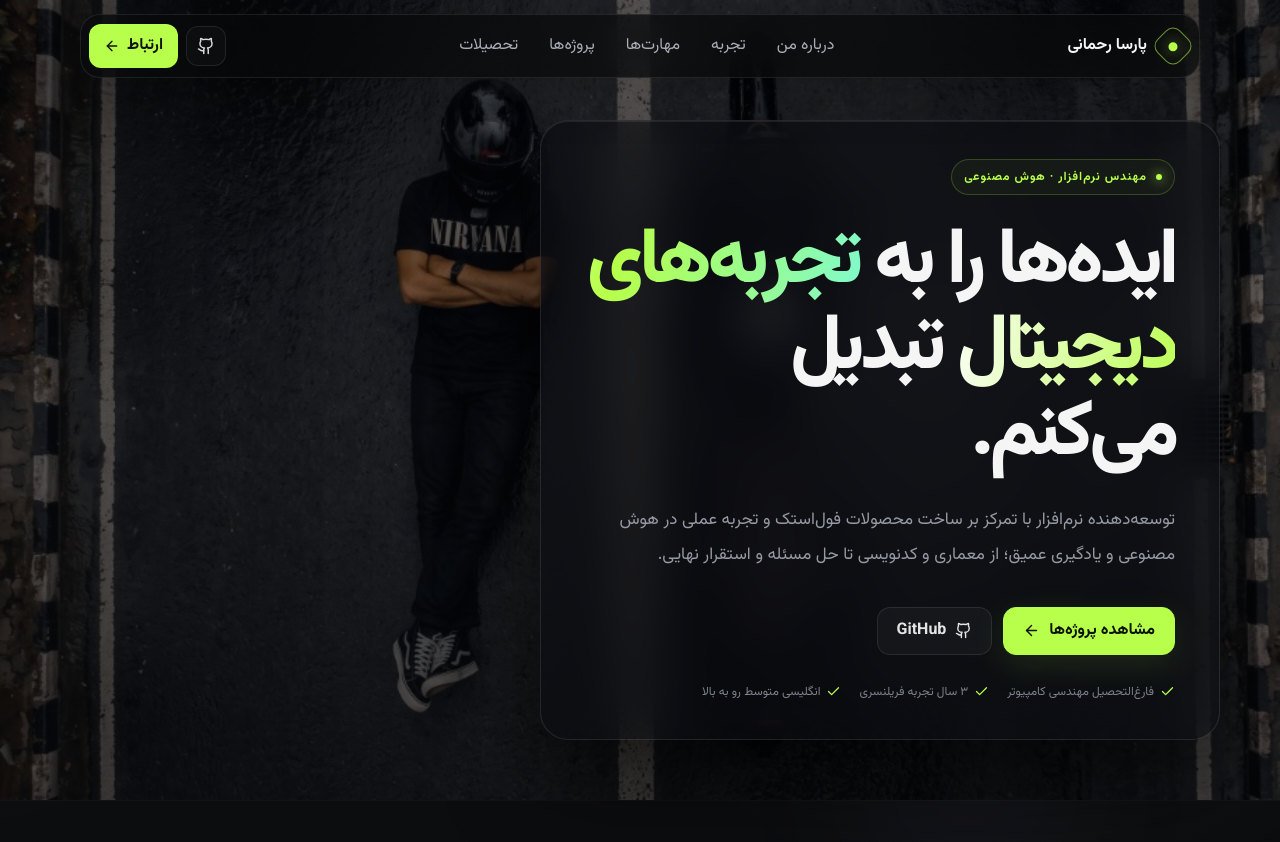
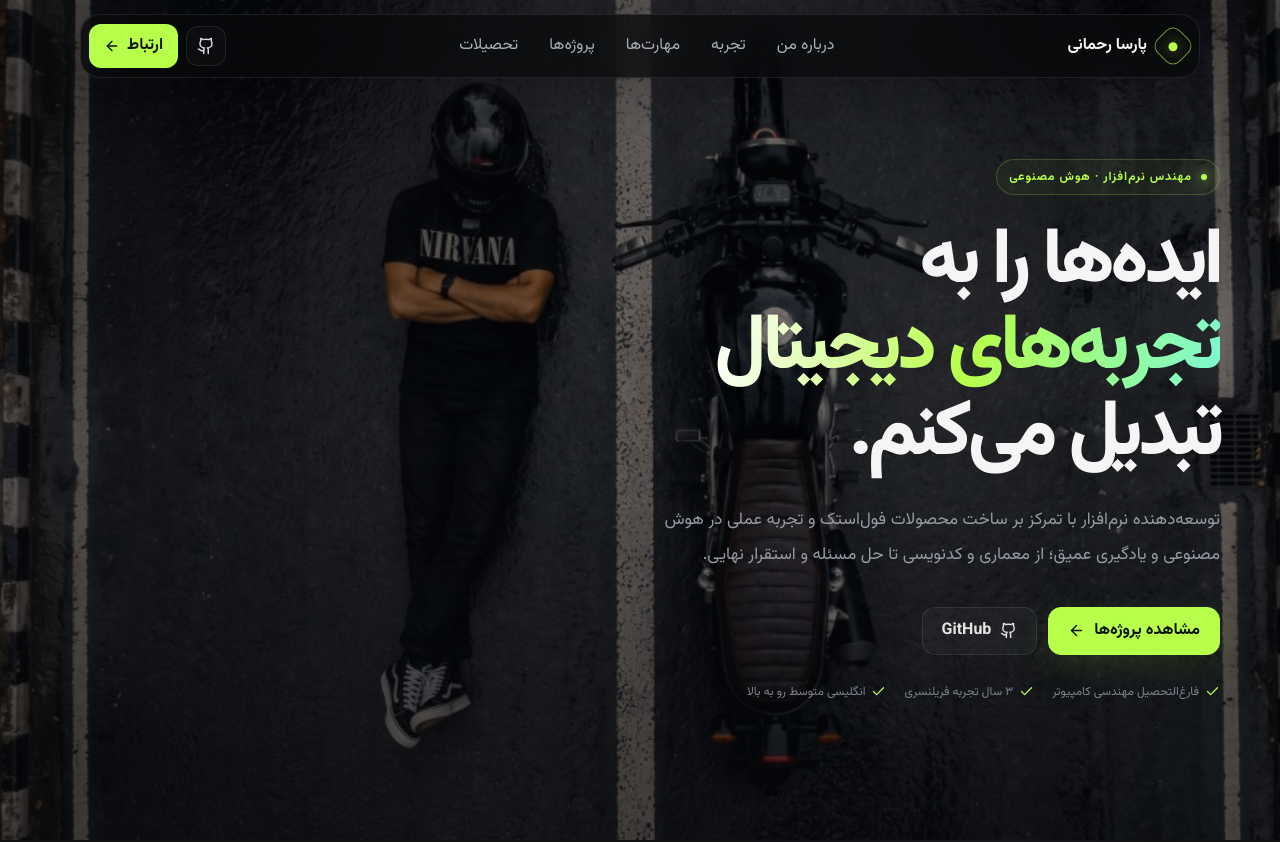
Before and after one commit to ParsaR082/Portfolip-V2, a Next.js app: page / in a window 1280 px wide. Shown: the top 842 px of the page. Built offline with nearby package versions, Linux system fonts and the light colour scheme.

Commit message:
new version

```diff
--- a/app/globals.css
+++ b/app/globals.css
@@ -221,21 +221,22 @@ a { color: inherit; text-decoration: none; }
 
 /* Fullscreen cinematic intro overlay */
 .kinetic-intro-root {
-  position: fixed;
+  position: absolute;
   inset: 0;
   width: 100%;
-  height: 100dvh;
-  z-index: 99999;
-  background: #08090b;
+  height: 100%;
+  z-index: 1;
+  background: transparent;
   overflow: hidden;
   display: flex;
   align-items: center;
   justify-content: center;
   user-select: none;
+  pointer-events: none;
 }
 
 .kinetic-intro-skip {
-  position: absolute;
+  position: fixed;
   top: 24px;
   left: 24px;
   z-index: 100;
@@ -247,10 +248,12 @@ a { color: inherit; text-decoration: none; }
   border: 1px solid rgba(255, 255, 255, 0.12);
   background: rgba(18, 20, 24, 0.75);
   backdrop-filter: blur(12px);
+  -webkit-backdrop-filter: blur(12px);
   color: #c9ccd2;
   font-size: 12px;
   font-weight: 500;
   cursor: pointer;
+  pointer-events: auto;
   transition: all 0.25s ease;
 }
 .kinetic-intro-skip:hover {
@@ -299,14 +302,18 @@ a { color: inherit; text-decoration: none; }
   font-size: 0.7em;
 }
 
-/* Center card with Codrops curtain image reveal */
+/* Opening center metadata badge framed over the photo */
 .kinetic-intro-content {
-  position: relative;
-  z-index: 10;
+  position: absolute;
+  bottom: clamp(24px, 5vh, 48px);
+  left: 50%;
+  transform: translateX(-50%);
+  z-index: 20;
   display: flex;
   align-items: center;
   justify-content: center;
   pointer-events: none;
+  white-space: nowrap;
 }
 
 .kinetic-curtain-card {
@@ -540,20 +547,26 @@ a { color: inherit; text-decoration: none; }
 /* Persistent Hero Photograph Backdrop (Single Shared Layer) */
 .hero-photo-stage {
   position: absolute;
-  inset: 0;
-  width: 100%;
+  top: 0;
+  bottom: 0;
+  left: 50%;
+  right: 50%;
+  margin-left: -50vw;
+  margin-right: -50vw;
+  width: 100vw;
   height: 100%;
   display: flex;
   align-items: center;
   justify-content: center;
   z-index: 1;
   pointer-events: none;
+  overflow: hidden;
 }
 
 .hero-persistent-photo-wrapper {
   position: relative;
   overflow: hidden;
-  will-change: width, height, border-radius;
+  will-change: width, height, border-radius, box-shadow;
   display: flex;
   align-items: center;
   justify-content: center;
@@ -572,22 +585,15 @@ a { color: inherit; text-decoration: none; }
   position: absolute;
   inset: 0;
   background: radial-gradient(circle at center, rgba(8,9,11,0.2) 0%, rgba(8,9,11,0.7) 100%),
-              linear-gradient(90deg, rgba(8,9,11,0.85) 0%, rgba(8,9,11,0.45) 50%, rgba(8,9,11,0.2) 100%),
+              linear-gradient(90deg, rgba(8,9,11,0.88) 0%, rgba(8,9,11,0.55) 50%, rgba(8,9,11,0.3) 100%),
               linear-gradient(180deg, rgba(8,9,11,0.45) 0%, transparent 40%, rgba(8,9,11,0.92) 100%);
   pointer-events: none;
 }
 
 .hero-content {
   position: relative;
-  z-index: 3;
-  max-width: 680px;
-  padding: 38px 44px;
-  border-radius: 28px;
-  background: rgba(10, 12, 16, 0.65);
-  backdrop-filter: blur(24px);
-  -webkit-backdrop-filter: blur(24px);
-  border: 1px solid rgba(255, 255, 255, 0.1);
-  box-shadow: 0 35px 90px rgba(0, 0, 0, 0.65), inset 0 1px 0 rgba(255, 255, 255, 0.08);
+  z-index: 5;
+  max-width: 720px;
 }
 
 .kinetic-intro-badge-pill {
@@ -641,15 +647,6 @@ a { color: inherit; text-decoration: none; }
     padding: 100px 0;
     scroll-margin-top: 0;
   }
-
-  .hero {
-    min-height: 100dvh;
-    display: flex;
-    align-items: center;
-    justify-content: flex-start;
-    padding-top: 100px;
-    padding-bottom: 40px;
-  }
 }
 
 @media (max-width: 600px) {
--- a/app/page.tsx
+++ b/app/page.tsx
@@ -17,6 +17,7 @@ import {
   X,
   Zap,
 } from 'lucide-react';
+import Image from 'next/image';
 import CinematicIntro from '../components/CinematicIntro';
 import SectionScrollController from '../components/SectionScrollController';
 import KineticLetterHeading from '../components/KineticLetterHeading';
@@ -183,7 +184,6 @@ export default function HomePage() {
 
   return (
     <div dir="rtl" className="site-shell">
-      <CinematicIntro phase={introPhase} onStartTransform={startTransformation} />
       <div
         className="scroll-progress"
         style={{
@@ -266,19 +266,29 @@ export default function HomePage() {
         isIntroActive={introPhase !== 'settled'}
       >
         <main>
-          <section id="hero" className="hero section">
-            {/* 1. PERSISTENT PHOTO BACKDROP (Single Shared Layer: Opening Frame -> Hero Background) */}
-            <div className="hero-photo-stage">
+          <section id="hero" className="hero section container">
+            {/* 1. CINEMATIC INTRO KINETIC TYPOGRAPHY (Behind the photo card during intro) */}
+            <CinematicIntro phase={introPhase} onStartTransform={startTransformation} />
+
+            {/* 2. PERSISTENT PHOTO BACKDROP (Single Shared Layer: Opening Frame -> Hero Background) */}
+            <div
+              className="hero-photo-stage"
+              onClick={introPhase === 'playing' ? startTransformation : undefined}
+              style={{
+                cursor: introPhase === 'playing' ? 'pointer' : 'default',
+                pointerEvents: introPhase === 'playing' ? 'auto' : 'none',
+              }}
+            >
               <motion.div
                 className="hero-persistent-photo-wrapper"
                 animate={
                   introPhase === 'playing'
                     ? {
-                        width: 'min(980px, 90vw)',
-                        height: 'min(550px, 50.6vw)',
-                        borderRadius: '24px',
+                        width: 'min(940px, 90vw)',
+                        height: 'min(528px, 50.6vw)',
+                        borderRadius: '26px',
                         boxShadow:
-                          '0 35px 120px rgba(0, 0, 0, 0.9), 0 0 0 1px rgba(255, 255, 255, 0.12), 0 0 40px rgba(183, 255, 74, 0.15)',
+                          '0 35px 120px rgba(0, 0, 0, 0.95), 0 0 0 1px rgba(255, 255, 255, 0.15), 0 0 55px rgba(183, 255, 74, 0.18)',
                       }
                     : {
                         width: '100%',
@@ -288,35 +298,55 @@ export default function HomePage() {
                       }
                 }
                 transition={{
-                  duration: 1.3,
+                  duration: 1.35,
                   ease: [0.16, 1, 0.3, 1],
                 }}
               >
-                <img
+                <Image
                   src="/hero-bg.jpg"
                   alt="پارسا رحمانی - Parsa Rahmani"
+                  fill
+                  priority
+                  sizes="100vw"
                   className="hero-persistent-photo"
                 />
                 <motion.div
                   className="hero-photo-overlay"
                   animate={{
-                    opacity: introPhase === 'playing' ? 0.22 : 0.68,
+                    opacity: introPhase === 'playing' ? 0.18 : 0.65,
                   }}
-                  transition={{ duration: 1.3 }}
+                  transition={{ duration: 1.35 }}
                 />
               </motion.div>
             </div>
 
-            <div className="container">
-              <div className="hero-content">
+            {/* 3. HERO CONTENT (Column 1 - Title, Description, Buttons, Metadata) */}
+            <motion.div
+              className="hero-content"
+              initial={{ opacity: 0 }}
+              animate={
+                introPhase === 'playing'
+                  ? { opacity: 0, pointerEvents: 'none' }
+                  : { opacity: 1, pointerEvents: 'auto' }
+              }
+              transition={{
+                duration: 0.8,
+                delay: introPhase === 'transforming' ? 0.45 : 0,
+              }}
+            >
               <motion.div
                 className="eyebrow"
-                  initial={{ opacity: 0, y: 15 }}
-                  animate={{
-                    opacity: introPhase === 'playing' ? 0 : 1,
-                    y: introPhase === 'playing' ? 15 : 0,
+                initial={{ opacity: 0, y: 18 }}
+                animate={
+                  introPhase === 'playing'
+                    ? { opacity: 0, y: 18 }
+                    : { opacity: 1, y: 0 }
+                }
+                transition={{
+                  duration: 0.6,
+                  delay: introPhase === 'transforming' ? 0.5 : 0.1,
+                  ease: [0.16, 1, 0.3, 1],
                 }}
-                  transition={{ duration: 0.7, delay: 0.25, ease: [0.16, 1, 0.3, 1] }}
               >
                 <span className="eyebrow-dot" />
                 مهندس نرم‌افزار · هوش مصنوعی
@@ -324,11 +354,16 @@ export default function HomePage() {
 
               <motion.h1
                 initial={{ opacity: 0, y: 35 }}
-                  animate={{
-                    opacity: introPhase === 'playing' ? 0 : 1,
-                    y: introPhase === 'playing' ? 35 : 0,
+                animate={
+                  introPhase === 'playing'
+                    ? { opacity: 0, y: 35 }
+                    : { opacity: 1, y: 0 }
+                }
+                transition={{
+                  duration: 0.75,
+                  delay: introPhase === 'transforming' ? 0.62 : 0.2,
+                  ease: [0.16, 1, 0.3, 1],
                 }}
-                  transition={{ duration: 0.85, delay: 0.38, ease: [0.16, 1, 0.3, 1] }}
               >
                 ایده‌ها را به
                 <span className="gradient-word"> تجربه‌های دیجیتال </span>
@@ -338,11 +373,16 @@ export default function HomePage() {
               <motion.p
                 className="hero-copy"
                 initial={{ opacity: 0, y: 25 }}
-                  animate={{
-                    opacity: introPhase === 'playing' ? 0 : 1,
-                    y: introPhase === 'playing' ? 25 : 0,
+                animate={
+                  introPhase === 'playing'
+                    ? { opacity: 0, y: 25 }
+                    : { opacity: 1, y: 0 }
+                }
+                transition={{
+                  duration: 0.7,
+                  delay: introPhase === 'transforming' ? 0.74 : 0.3,
+                  ease: [0.16, 1, 0.3, 1],
                 }}
-                  transition={{ duration: 0.75, delay: 0.52, ease: [0.16, 1, 0.3, 1] }}
               >
                 توسعه‌دهنده نرم‌افزار با تمرکز بر ساخت محصولات فول‌استک و تجربه عملی
                 در هوش مصنوعی و یادگیری عمیق؛ از معماری و کدنویسی تا حل مسئله و
@@ -352,11 +392,16 @@ export default function HomePage() {
               <motion.div
                 className="hero-actions"
                 initial={{ opacity: 0, y: 20 }}
-                  animate={{
-                    opacity: introPhase === 'playing' ? 0 : 1,
-                    y: introPhase === 'playing' ? 20 : 0,
+                animate={
+                  introPhase === 'playing'
+                    ? { opacity: 0, y: 20 }
+                    : { opacity: 1, y: 0 }
+                }
+                transition={{
+                  duration: 0.7,
+                  delay: introPhase === 'transforming' ? 0.86 : 0.4,
+                  ease: [0.16, 1, 0.3, 1],
                 }}
-                  transition={{ duration: 0.7, delay: 0.65, ease: [0.16, 1, 0.3, 1] }}
               >
                 <button className="primary-button" onClick={() => scrollTo('projects')}>
                   مشاهده پروژه‌ها
@@ -375,21 +420,79 @@ export default function HomePage() {
 
               <motion.div
                 className="hero-meta"
-                  initial={{ opacity: 0 }}
-                  animate={{ opacity: introPhase === 'playing' ? 0 : 1 }}
-                  transition={{ duration: 0.7, delay: 0.8 }}
+                initial={{ opacity: 0, y: 15 }}
+                animate={
+                  introPhase === 'playing'
+                    ? { opacity: 0, y: 15 }
+                    : { opacity: 1, y: 0 }
+                }
+                transition={{
+                  duration: 0.7,
+                  delay: introPhase === 'transforming' ? 0.98 : 0.5,
+                  ease: [0.16, 1, 0.3, 1],
+                }}
               >
                 <span><Check size={15} /> فارغ‌التحصیل مهندسی کامپیوتر</span>
                 <span><Check size={15} /> ۳ سال تجربه فریلنسری</span>
                 <span><Check size={15} /> انگلیسی متوسط رو به بالا</span>
               </motion.div>
+            </motion.div>
+
+            {/* 4. HERO ART (Column 2 - Animated Code card, orbits, floating chips) */}
+            <motion.div
+              className="hero-art"
+              initial={{ opacity: 0, scale: 0.9, y: 30 }}
+              animate={
+                introPhase === 'playing'
+                  ? { opacity: 0, scale: 0.9, y: 30, pointerEvents: 'none' }
+                  : { opacity: 1, scale: 1, y: 0, pointerEvents: 'auto' }
+              }
+              transition={{
+                duration: 0.95,
+                delay: introPhase === 'transforming' ? 0.65 : 0.25,
+                ease: [0.16, 1, 0.3, 1],
+              }}
+            >
+              <div className="orbit orbit-a" />
+              <div className="orbit orbit-b" />
+              <div className="orbit orbit-c" />
+              <motion.div
+                className="code-card"
+                animate={{ y: [0, -10, 0], rotate: [0, 0.6, 0] }}
+                transition={{ duration: 5.5, repeat: Infinity, ease: 'easeInOut' }}
+              >
+                <div className="code-top">
+                  <span /><span /><span />
+                  <small>portfolio.tsx</small>
                 </div>
+                <div className="code-body" dir="ltr">
+                  <span className="line muted">01</span><span className="pink">const</span> <span className="blue">developer</span> = {'{'}<br />
+                  <span className="line muted">02</span>&nbsp;&nbsp;name: <span className="green">&quot;Parsa&quot;</span>,<br />
+                  <span className="line muted">03</span>&nbsp;&nbsp;focus: [<span className="green">&quot;AI&quot;</span>, <span className="green">&quot;Full-Stack&quot;</span>],<br />
+                  <span className="line muted">04</span>&nbsp;&nbsp;build: <span className="yellow">true</span>,<br />
+                  <span className="line muted">05</span>&nbsp;&nbsp;curiosity: <span className="yellow">∞</span><br />
+                  <span className="line muted">06</span>{'}'}
                 </div>
+                <div className="code-glow" />
+              </motion.div>
+              <div className="floating-chip chip-one"><Code2 size={15} /> فول‌استک</div>
+              <div className="floating-chip chip-two"><Sparkles size={15} /> هوش مصنوعی</div>
+              <div className="floating-chip chip-three"><Zap size={15} /> حل مسئله</div>
+            </motion.div>
 
-            <button className="scroll-cue" onClick={() => scrollTo('about')} aria-label="ادامه">
+            {/* 5. SCROLL CUE */}
+            <motion.button
+              className="scroll-cue"
+              onClick={() => scrollTo('about')}
+              aria-label="ادامه"
+              initial={{ opacity: 0 }}
+              animate={{ opacity: introPhase === 'settled' ? 1 : 0 }}
+              transition={{ duration: 0.6, delay: 1.1 }}
+              style={{ pointerEvents: introPhase === 'settled' ? 'auto' : 'none' }}
+            >
               <span>ادامه</span>
               <ChevronDown size={17} />
-            </button>
+            </motion.button>
           </section>
 
         <section id="about" className="section section-dark">
```
Also changed, not shown: components/SectionScrollController.tsx (+93 -50 lines). Lines whose indentation alone changed are shown as unchanged.
